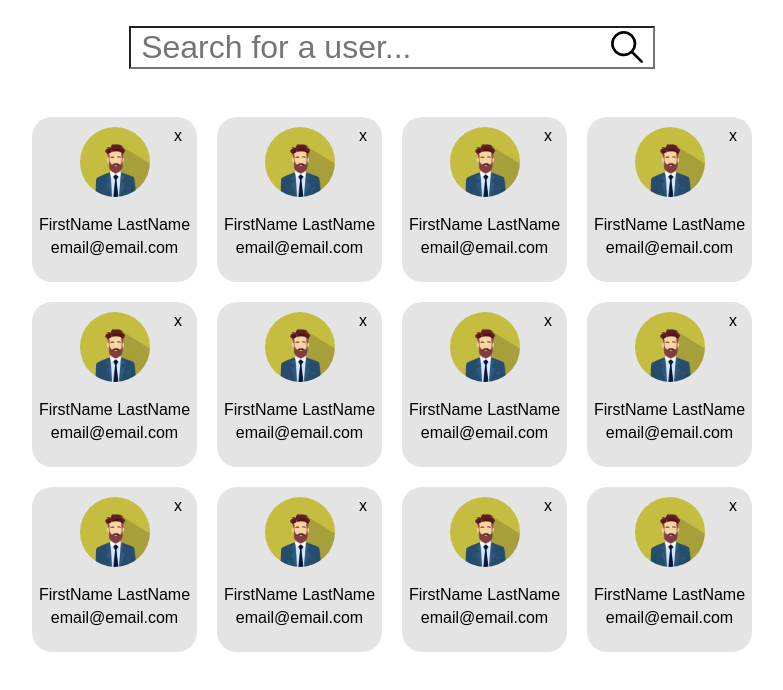
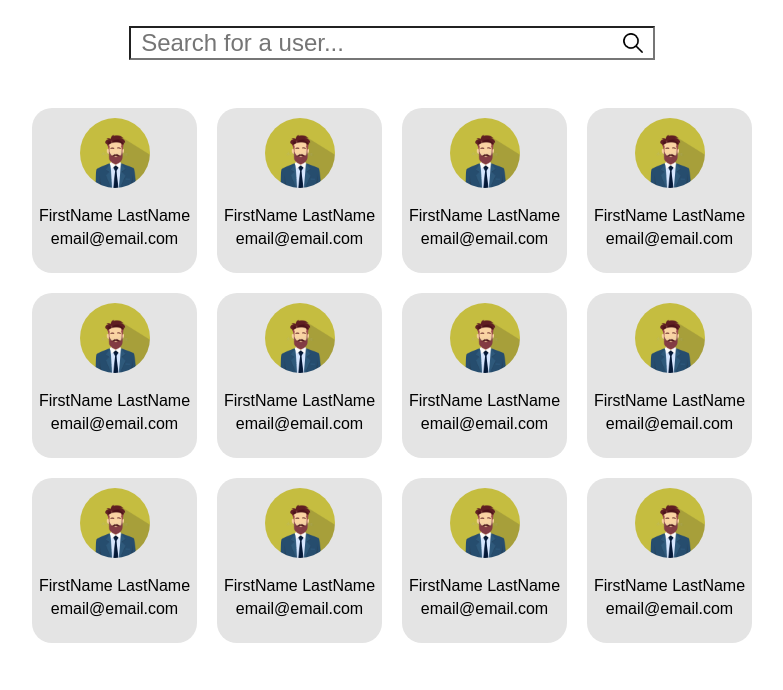
Before and after one commit to enPlace/user-search-wireframe, a plain HTML site: page index.html in a window 1280 px wide. Shown: the whole page, without its empty margins (248-1031 px from the left). Drawn offline with Linux system fonts and the light colour scheme.

Commit message:
close button styling

```diff
--- a/index.html
+++ b/index.html
@@ -18,73 +18,73 @@
     </div>
     <div class="user-results">
         <div class="user-card">
-            <div class="close">x</div>
+            <div class="close"><button>x</button></div>
             <img src="images.jpeg" class="avatar">
            <div class="top info">FirstName LastName</div>
            <div class="bottom info">email@email.com</div>
        </div>
        <div class="user-card">
-        <div class="close">x</div>
+        <div class="close"><button>x</button></div>
         <img src="images.jpeg" class="avatar">
        <div class="top info">FirstName LastName</div>
        <div class="bottom info">email@email.com</div>
    </div>
    <div class="user-card">
-    <div class="close">x</div>
+    <div class="close"><button>x</button></div>
     <img src="images.jpeg" class="avatar">
    <div class="top info">FirstName LastName</div>
    <div class="bottom info">email@email.com</div>
 </div>
 <div class="user-card">
-    <div class="close">x</div>
+    <div class="close"><button>x</button></div>
     <img src="images.jpeg" class="avatar">
    <div class="top info">FirstName LastName</div>
    <div class="bottom info">email@email.com</div>
 </div>
 <div class="user-card">
-    <div class="close">x</div>
+    <div class="close"><button>x</button></div>
     <img src="images.jpeg" class="avatar">
    <div class="top info">FirstName LastName</div>
    <div class="bottom info">email@email.com</div>
 </div>
 <div class="user-card">
-    <div class="close">x</div>
+    <div class="close"><button>x</button></div>
     <img src="images.jpeg" class="avatar">
    <div class="top info">FirstName LastName</div>
    <div class="bottom info">email@email.com</div>
 </div>
 <div class="user-card">
-    <div class="close">x</div>
+    <div class="close"><button>x</button></div>
     <img src="images.jpeg" class="avatar">
    <div class="top info">FirstName LastName</div>
    <div class="bottom info">email@email.com</div>
 </div>
 <div class="user-card">
-    <div class="close">x</div>
+    <div class="close"><button>x</button></div>
     <img src="images.jpeg" class="avatar">
    <div class="top info">FirstName LastName</div>
    <div class="bottom info">email@email.com</div>
 </div>
 <div class="user-card">
-    <div class="close">x</div>
+    <div class="close"><button>x</button></div>
     <img src="images.jpeg" class="avatar">
    <div class="top info">FirstName LastName</div>
    <div class="bottom info">email@email.com</div>
 </div>
 <div class="user-card">
-    <div class="close">x</div>
+    <div class="close"><button>x</button></div>
     <img src="images.jpeg" class="avatar">
    <div class="top info">FirstName LastName</div>
    <div class="bottom info">email@email.com</div>
 </div>
 <div class="user-card">
-    <div class="close">x</div>
+    <div class="close"><button>x</button></div>
     <img src="images.jpeg" class="avatar">
    <div class="top info">FirstName LastName</div>
    <div class="bottom info">email@email.com</div>
 </div>
 <div class="user-card">
-    <div class="close">x</div>
+    <div class="close"><button>x</button></div>
     <img src="images.jpeg" class="avatar">
    <div class="top info">FirstName LastName</div>
    <div class="bottom info">email@email.com</div>
--- a/style.css
+++ b/style.css
@@ -1,8 +1,6 @@
-
-
 body{
     margin: 0;
-    transition: all .4s ease;
+
     font-family: sans-serif;
 
 }
@@ -32,11 +30,11 @@ input{
     width: 40%;
     padding-left: 10px;
     padding-right: 10px;
-    font-size: calc(2*100vw/80);
+    font-size: 24px;;
     outline: none;
     background: url(loupe.png) no-repeat scroll;
     background-position: 98%;
-    background-size: calc(2*100vw/80)
+    background-size: 20px;
 
 
 
@@ -71,7 +69,7 @@ input{
     position: relative;
 
 }
-.user-card:hover{
+.user-card:hover {
  /*    width: 160px;
     height: 160px;
     margin: 0px;
@@ -83,11 +81,27 @@ input{
    background-color: rgb(240, 240, 239);
 
 }
-
+.user-card:hover button{
+    background-color: rgb(240, 240, 239);
+    color: black;
+    transition: all .4s ease;
+}
 .close{
     position: absolute;
    right: 15px;
    top: 10px;
+}
+.close button{
+    border: none;
+    color: rgb(228, 228, 228);
+    background-color:rgb(228, 228, 228);
+    transition: all .4s ease;
+}
+.close button:hover{
+    cursor:pointer;
+    background-color:rgb(228, 228, 228)
+
+
 }
 .avatar{
     border-radius: 50%;
@@ -101,7 +115,7 @@ input{
 }
 
 
-@media only screen and (max-width: 500px) {
+@media only screen and (max-width: 600px) {
     .user-card{
         width:125px;
         height: 125px;
@@ -117,8 +131,9 @@ input{
         width: 50px;
     }
     input{
-        font-size: 15px;
-        width: 60%;
+        font-size: 18px;
+        width: 55%;
+        background-size: 14px;
     }
 
 }
```
